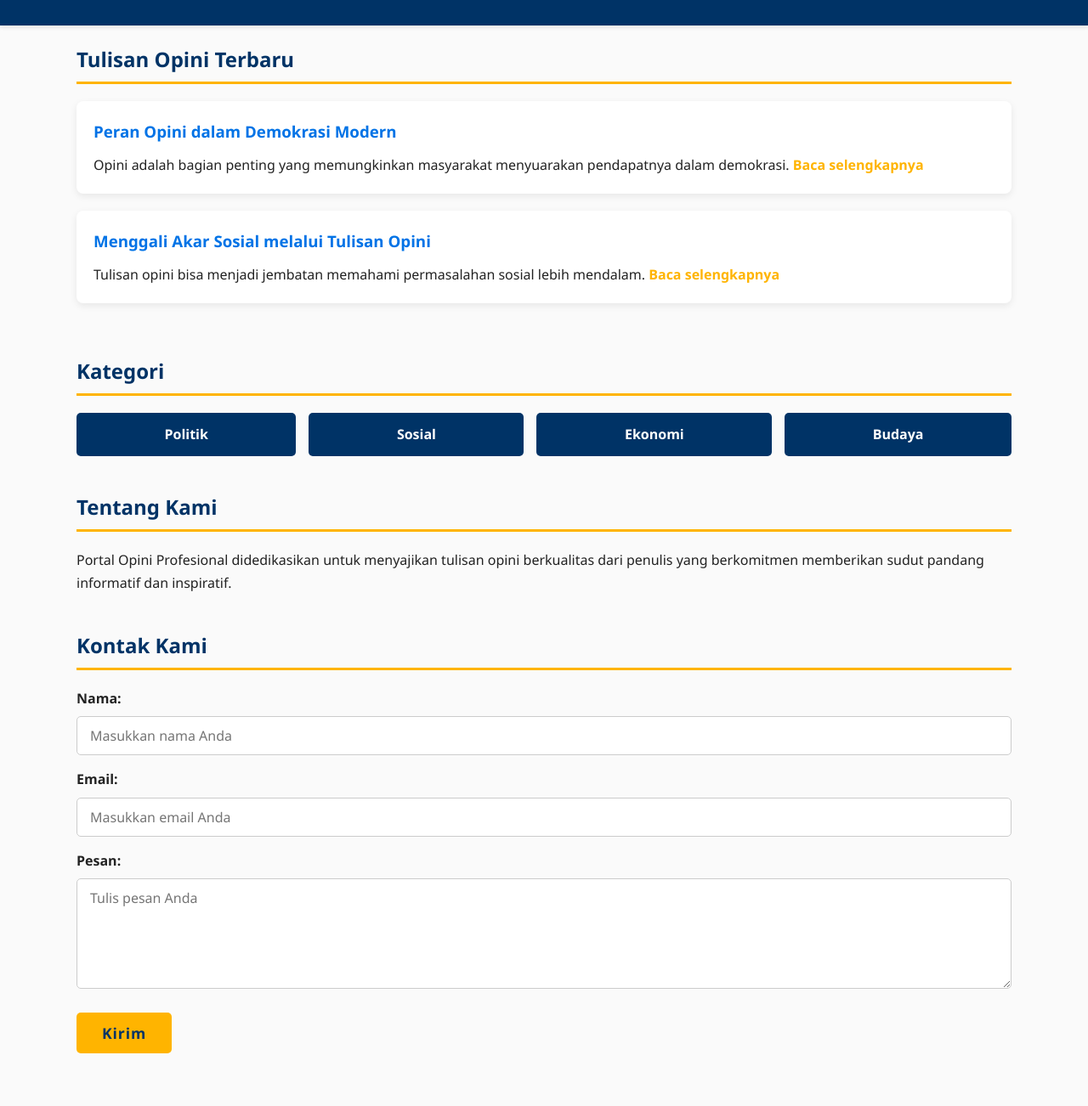
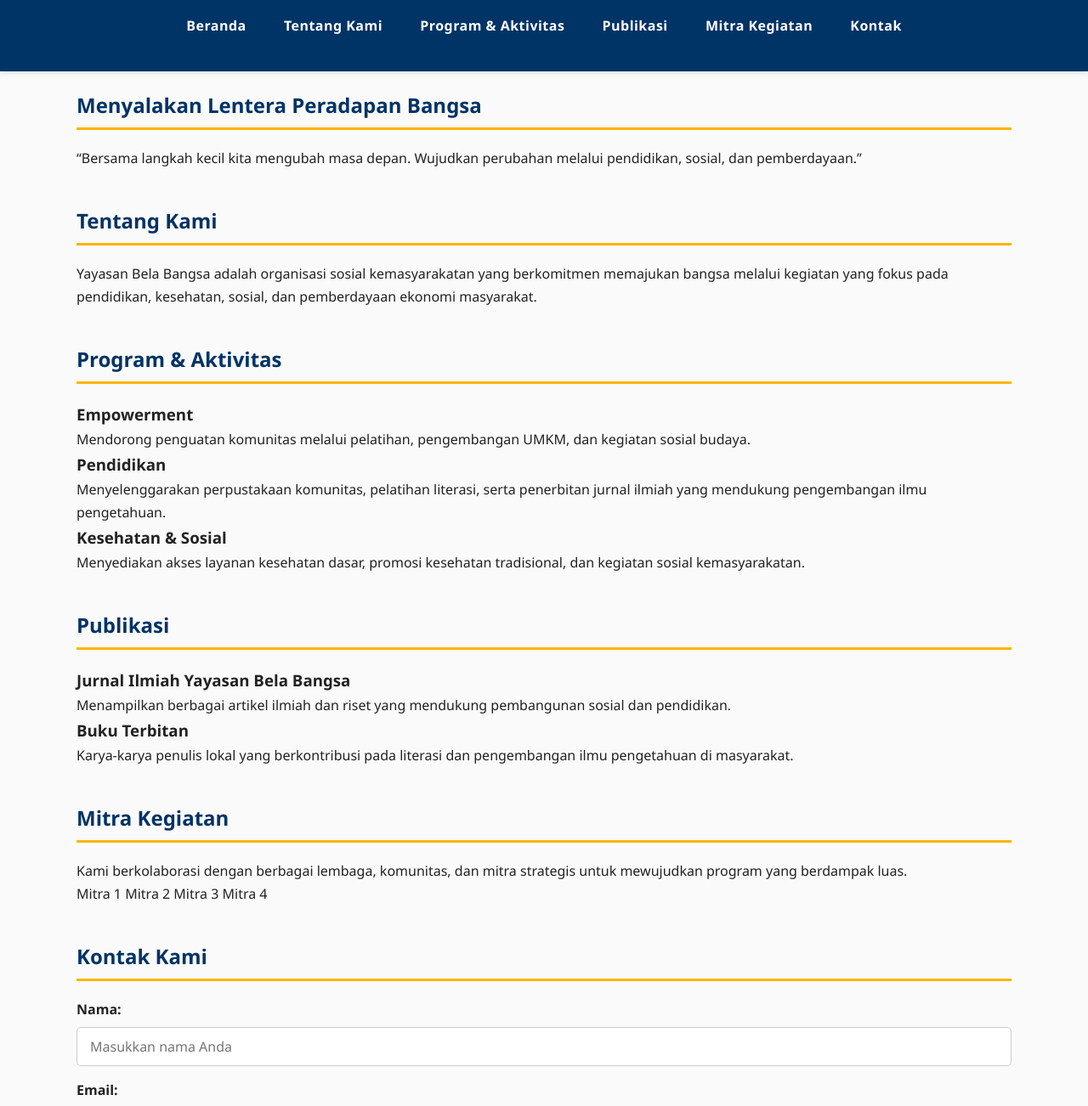
Before and after one commit to YayasanBelaBangsa/Portal-Peradaban, a plain HTML site: page index-final-optimized.html in a window 1280 px wide. Shown: the part 157-1459 px from the top of the page at 85% size. Drawn offline with Linux system fonts and the light colour scheme; a script that the page names is missing.

Commit message:
Update index-final-optimized.html

```diff
--- a/index-final-optimized.html
+++ b/index-final-optimized.html
@@ -3,76 +3,108 @@
 <head>
 <meta charset="UTF-8" />
 <meta name="viewport" content="width=device-width, initial-scale=1" />
-  <meta name="description" content="Portal Opini Profesional - Tempat berbagi dan membaca opini berkualitas" />
-  <title>Portal Opini Profesional</title>
+<meta name="description" content="Yayasan Bela Bangsa - Portal Peradapan: Inspirasi dan Aksi untuk Masa Depan Bangsa" />
+<title>Portal Peradapan - Yayasan Bela Bangsa</title>
 <link rel="stylesheet" href="style.css" />
 <link rel="icon" href="favicon.ico" />
 </head>
 <body>
+
 <header>
-    <div class="container">
-      <h1>Portal Opini Profesional</h1>
+  <div class="container header-container">
+    <h1>Yayasan Bela Bangsa</h1>
+    <h2>Portal Peradapan</h2>
     <nav>
       <ul>
-          <li><a href="#latest">Terbaru</a></li>
-          <li><a href="#categories">Kategori</a></li>
-          <li><a href="#about">Tentang</a></li>
+        <li><a href="#hero">Beranda</a></li>
+        <li><a href="#about">Tentang Kami</a></li>
+        <li><a href="#programs">Program & Aktivitas</a></li>
+        <li><a href="#publications">Publikasi</a></li>
+        <li><a href="#partners">Mitra Kegiatan</a></li>
         <li><a href="#contact">Kontak</a></li>
       </ul>
     </nav>
   </div>
 </header>
 
+<section id="hero" class="hero-section">
+  <div class="container">
+    <h2>Menyalakan Lentera Peradapan Bangsa</h2>
+    <p>“Bersama langkah kecil kita mengubah masa depan. Wujudkan perubahan melalui pendidikan, sosial, dan pemberdayaan.”</p>
+  </div>
+</section>
+
 <main>
-    <section id="latest" class="container">
-      <h2>Tulisan Opini Terbaru</h2>
+  <section id="about" class="container">
+    <h2>Tentang Kami</h2>
+    <p>Yayasan Bela Bangsa adalah organisasi sosial kemasyarakatan yang berkomitmen memajukan bangsa melalui kegiatan yang fokus pada pendidikan, kesehatan, sosial, dan pemberdayaan ekonomi masyarakat.</p>
+  </section>
 
-      <!-- Contoh Artikel Opini -->
-      <article class="post">
-        <h3>Peran Opini dalam Demokrasi Modern</h3>
-        <p>Opini adalah bagian penting yang memungkinkan masyarakat menyuarakan pendapatnya dalam demokrasi. <a href="#">Baca selengkapnya</a></p>
+  <section id="programs" class="container programs-section">
+    <h2>Program & Aktivitas</h2>
+
+    <article>
+      <h3>Empowerment</h3>
+      <p>Mendorong penguatan komunitas melalui pelatihan, pengembangan UMKM, dan kegiatan sosial budaya.</p>
     </article>
-      <article class="post">
-        <h3>Menggali Akar Sosial melalui Tulisan Opini</h3>
-        <p>Tulisan opini bisa menjadi jembatan memahami permasalahan sosial lebih mendalam. <a href="#">Baca selengkapnya</a></p>
+
+    <article>
+      <h3>Pendidikan</h3>
+      <p>Menyelenggarakan perpustakaan komunitas, pelatihan literasi, serta penerbitan jurnal ilmiah yang mendukung pengembangan ilmu pengetahuan.</p>
+    </article>
+
+    <article>
+      <h3>Kesehatan & Sosial</h3>
+      <p>Menyediakan akses layanan kesehatan dasar, promosi kesehatan tradisional, dan kegiatan sosial kemasyarakatan.</p>
     </article>
   </section>
 
-    <section id="categories" class="container">
-      <h2>Kategori</h2>
-      <ul class="categories-list" aria-label="Daftar Kategori">
-        <li><a href="#" title="Politik">Politik</a></li>
-        <li><a href="#" title="Sosial">Sosial</a></li>
-        <li><a href="#" title="Ekonomi">Ekonomi</a></li>
-        <li><a href="#" title="Budaya">Budaya</a></li>
-      </ul>
+  <section id="publications" class="container publications-section">
+    <h2>Publikasi</h2>
+
+    <article>
+      <h3>Jurnal Ilmiah Yayasan Bela Bangsa</h3>
+      <p>Menampilkan berbagai artikel ilmiah dan riset yang mendukung pembangunan sosial dan pendidikan.</p>
+    </article>
+
+    <article>
+      <h3>Buku Terbitan</h3>
+      <p>Karya-karya penulis lokal yang berkontribusi pada literasi dan pengembangan ilmu pengetahuan di masyarakat.</p>
+    </article>
   </section>
 
-    <section id="about" class="container">
-      <h2>Tentang Kami</h2>
-      <p>Portal Opini Profesional didedikasikan untuk menyajikan tulisan opini berkualitas dari penulis yang berkomitmen memberikan sudut pandang informatif dan inspiratif.</p>
+  <section id="partners" class="container partners-section">
+    <h2>Mitra Kegiatan</h2>
+    <p>Kami berkolaborasi dengan berbagai lembaga, komunitas, dan mitra strategis untuk mewujudkan program yang berdampak luas.</p>
+    <!-- Contoh logo mitra, bisa ditambahkan gambar/link mitra nyata -->
+    <div class="partners-logos">
+      <span>Mitra 1</span>
+      <span>Mitra 2</span>
+      <span>Mitra 3</span>
+      <span>Mitra 4</span>
+    </div>
   </section>
 
-    <section id="contact" class="container">
+  <section id="contact" class="container contact-section">
     <h2>Kontak Kami</h2>
-      <form id="contact-form" aria-label="Form Kontak">
+    <form id="contact-form" aria-label="Form Kontak Yayasan Bela Bangsa">
       <label for="name">Nama:</label>
-        <input type="text" id="name" name="name" required aria-required="true" placeholder="Masukkan nama Anda" />
+      <input type="text" id="name" name="name" placeholder="Masukkan nama Anda" required />
 
       <label for="email">Email:</label>
-        <input type="email" id="email" name="email" required aria-required="true" placeholder="Masukkan email Anda" />
+      <input type="email" id="email" name="email" placeholder="Masukkan email Anda" required />
 
       <label for="message">Pesan:</label>
-        <textarea id="message" name="message" required aria-required="true" placeholder="Tulis pesan Anda"></textarea>
+      <textarea id="message" name="message" placeholder="Tulis pesan Anda" rows="5" required></textarea>
 
-        <button type="submit" aria-label="Kirim Pesan">Kirim</button>
+      <button type="submit">Kirim Pesan</button>
     </form>
   </section>
 </main>
 
 <footer>
-    <div class="container">
-      <p>&copy; 2025 Portal Opini Profesional. All rights reserved.</p>
+  <div class="container footer-container">
+    <p>&copy; 2025 Yayasan Bela Bangsa. All rights reserved.</p>
   </div>
 </footer>
 
```
Lines whose indentation alone changed are shown as unchanged.
